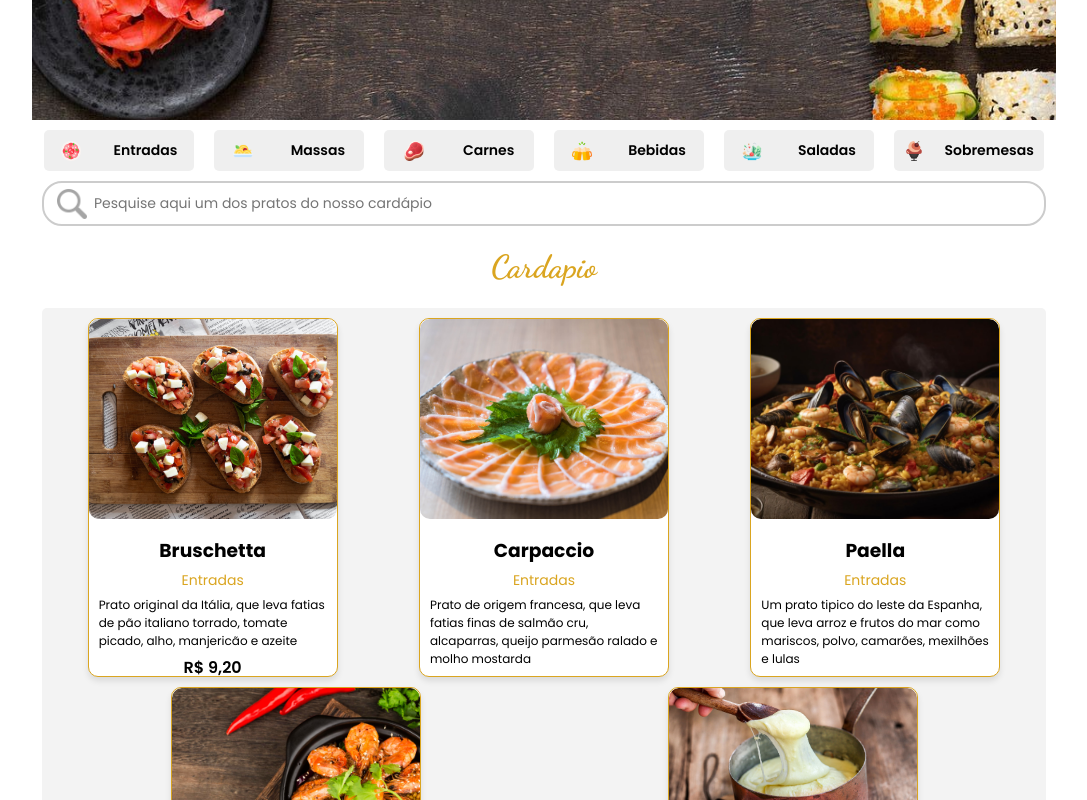
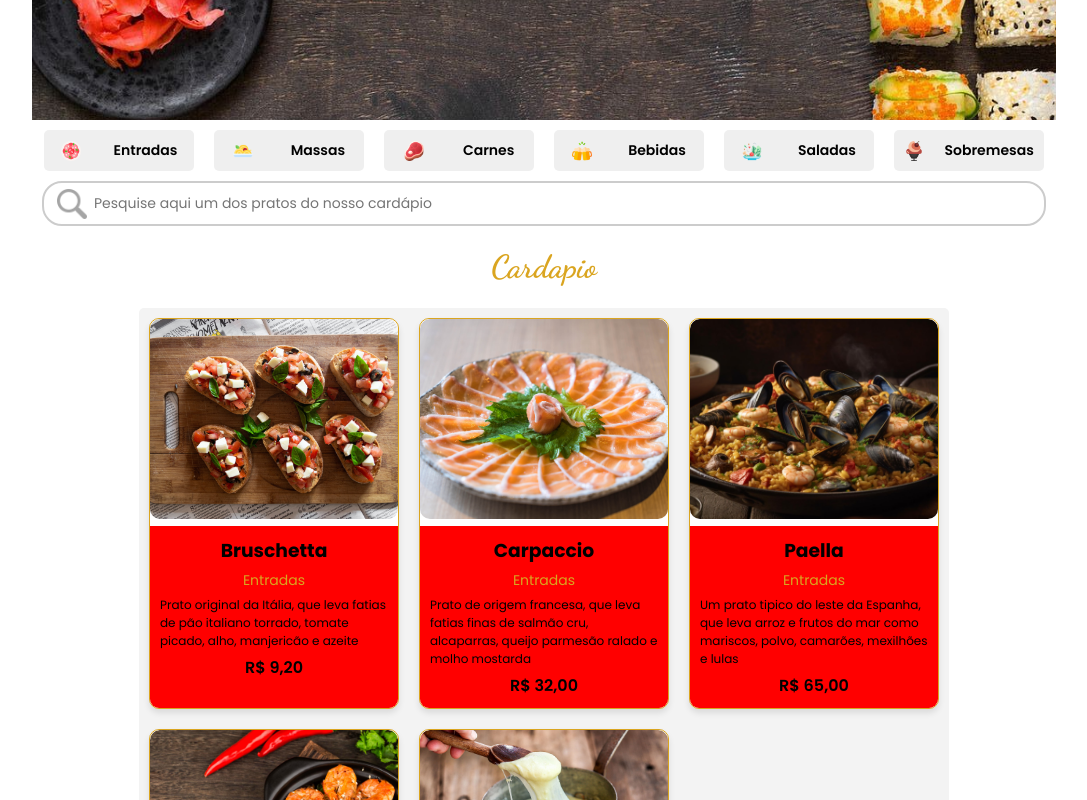
Before and after one commit to Luiz-de-Lima/cardapio-restaurant, a Next.js app: page / in a window 1280 px wide. Shown: the part 380-1180 px from the top of the page, without its empty margins (96-1183 px from the left). Built offline with nearby package versions, Linux system fonts and the light colour scheme.

Commit message:
feat: ajustes de estilizaçao

```diff
--- a/src/app/page.jsx
+++ b/src/app/page.jsx
@@ -46,9 +46,7 @@ export default function Home() {
         <h2>Cardapio</h2>
         <section className={styles.section_card}>
           {produtoInicial.map((produto) => (
-            <div className={styles.home_container} key={produto.id}>
-              <Cards produto={produto} />
-            </div>
+            <Cards produto={produto} />
           ))}
         </section>
       </main>
--- a/src/app/page.module.css
+++ b/src/app/page.module.css
@@ -5,7 +5,6 @@
   max-width: 1024px;
   display: flex;
   flex-direction: column;
-  align-items: center;
   gap: 10px;
   padding: 10px;
 }
@@ -18,14 +17,34 @@
   margin: 12px 0;
 }
 .section_card {
+  display: grid;
+  gap: 20px;
+  grid-template-columns: repeat(3, 1fr);
+  justify-content: center;
+
   padding: 10px;
-  display: flex;
+  border-radius: 5px;
+  /* display: flex;
   flex-wrap: wrap;
-  justify-content: space-around;
   gap: 10px;
-  width: 100%;
+    */
   background-color: var(--light-gray);
-  border-radius: 5px;
+}
+.menu-items-grid.one-item {
+  grid-template-columns: 1fr; /* Ocupa 100% da largura */
+}
+
+/* Estilo para quando há DOIS itens */
+.menu-items-grid.two-items {
+  grid-template-columns: 1fr 1fr; /* Duas colunas, cada uma com 50% */
+}
+
+/* Estilo para quando há TRÊS ou mais itens */
+.menu-items-grid.multiple-items {
+  grid-template-columns: repeat(
+    auto-fit,
+    minmax(280px, 1fr)
+  ); /* Colunas responsivas */
 }
 @media screen and (max-width: 768px) {
   .section_card {
--- a/src/components/Cards/Cards.jsx
+++ b/src/components/Cards/Cards.jsx
@@ -10,9 +10,7 @@ export const Cards = ({ produto }) => {
     }).format(moeda);
   };
   return (
-    <div className={estilos.cardContainer} key={produto.id}>
-      <div className={estilos.grid}>
-        <div className={estilos.card_item}>
+    <div className={estilos.card_item} key={produto.id}>
       <figure className={estilos.figure}>
         <Image
           src={produto.imagem}
@@ -28,7 +26,5 @@ export const Cards = ({ produto }) => {
         <span className={estilos.span}>{formatMoeda(produto.preco)}</span>
       </div>
     </div>
-      </div>
-    </div>
   );
 };
--- a/src/components/Cards/styles.module.css
+++ b/src/components/Cards/styles.module.css
@@ -19,12 +19,13 @@
   border-radius: 10px;
 }
 .cardContent {
-  max-height: 150px;
+  height: 100%;
   padding: 10px;
   display: flex;
   flex-direction: column;
-  overflow: auto;
+
   gap: 5px;
+  background: red;
 }
 
 .paragraph {
```
Lines whose indentation alone changed are shown as unchanged.
